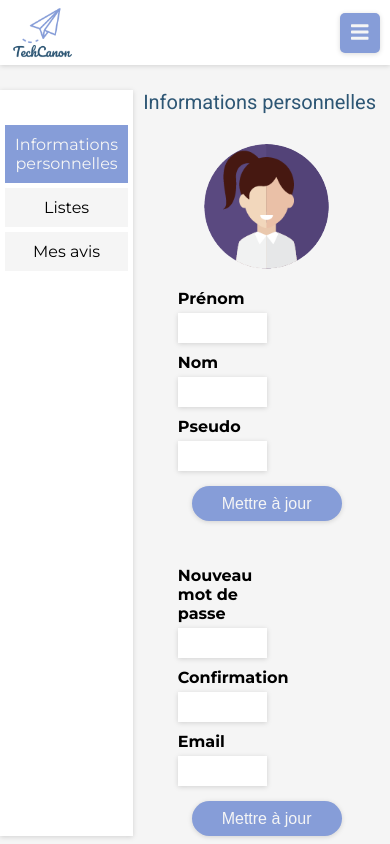
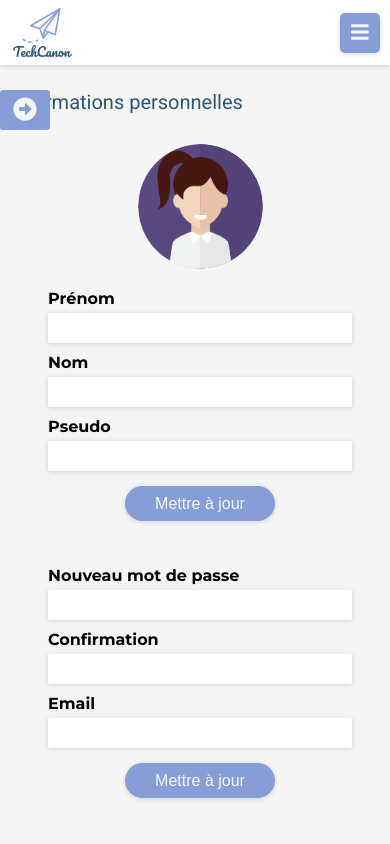
Before and after one commit to ele-cren/canon-tech, a React (Create React App) app in the folder client/: page /dashboard in a window 390 px wide. Built offline with nearby package versions, Linux system fonts and the light colour scheme.

Commit message:
responsive dasboard infos

```diff
--- /dev/null
+++ b/client/src/components/Dashboard/DashboardDisplayBtn.jsx
@@ -0,0 +1,13 @@
+import React from 'react'
+import { FontAwesomeIcon } from '@fortawesome/react-fontawesome'
+import { faArrowAltCircleRight, faArrowAltCircleLeft } from '@fortawesome/free-solid-svg-icons'
+
+const DashboardDisplayBtn = (props) => {
+  return (
+    <button onClick={() => props.setMenu(!props.isMenuOpened)} className="DashboardDisplayBtn__btn">
+      <FontAwesomeIcon icon={ props.isMenuOpened ? faArrowAltCircleLeft : faArrowAltCircleRight} />
+    </button>
+  )
+}
+
+export default DashboardDisplayBtn
--- a/client/src/containers/Dashboard/Dashboard.jsx
+++ b/client/src/containers/Dashboard/Dashboard.jsx
@@ -1,13 +1,45 @@
-import React, { useState } from 'react'
+import React, { useState, useEffect } from 'react'
 import DashboardNavMenu from '../../components/Dashboard/DashboardNavMenu'
 import DashboardInfos from './DashboardInfos'
+import DashboardDisplayBtn from '../../components/Dashboard/DashboardDisplayBtn'
 
 const Dashboard = () => {
-  const [selectedMenu, setMenu] = useState(1)
+  const [selectedMenu, setSelected] = useState(1)
+  const [width, setWidth] = useState(0)
+  const [isMobile, setMobile] = useState(false)
+  const [isMenuOpened, setMenu] = useState(false)
+
+  useEffect(() => {
+    updateWidth()
+    window.addEventListener('resize', updateWidth)
+    return () => {
+      window.removeEventListener('resize', updateWidth)
+    }
+  })
+
+  useEffect(() => {
+    if (width <= 800) {
+      if (!isMobile) {
+        setMobile(true)
+      }
+    } else {
+      if (isMobile) {
+        setMobile(false)
+      }
+      if (isMenuOpened) {
+        setMenu(false)
+      }
+    }
+  }, [isMobile, isMenuOpened, width])
+
+  const updateWidth = () => {
+    setWidth(window.innerWidth)
+  }
 
   return (
     <div className="Dashboard__container">
-      <DashboardNavMenu selectedMenu={selectedMenu} setMenu={setMenu} />
+      {isMobile ? <DashboardDisplayBtn isMenuOpened={isMenuOpened} setMenu={setMenu} /> : ''}
+      {(isMenuOpened && isMobile) || !isMobile ? <DashboardNavMenu selectedMenu={selectedMenu} setMenu={setSelected} /> : ''}
       {selectedMenu === 1 ? <DashboardInfos /> : ''}
     </div>
   )
--- /dev/null
+++ b/client/src/styles/components/Dashboard/_dashboardDisplayBtn.scss
@@ -0,0 +1,12 @@
+.DashboardDisplayBtn__btn {
+  position: fixed;
+  width: 50px;
+  height: 40px;
+  font-size: 24px;
+  background-color: $lightBlue1;
+  color: $lightGrey;
+  border: none;
+  border-radius: 3px;
+  margin: 0;
+  cursor: pointer;
+}
--- a/client/src/styles/components/Dashboard/_dashboardFormInfos.scss
+++ b/client/src/styles/components/Dashboard/_dashboardFormInfos.scss
@@ -42,3 +42,14 @@
     background-color: #607dcc;
   }
 }
+
+@media (max-width: 525px) {
+  .DashboardFormInfos__container {
+    flex-wrap: nowrap;
+    flex-direction: column !important;
+    align-items: center;
+  }
+  .DashboardFormInfos__input-bloc {
+    width: 100% !important;
+  }
+}
--- a/client/src/styles/components/Dashboard/_dashboardNavMenu.scss
+++ b/client/src/styles/components/Dashboard/_dashboardNavMenu.scss
@@ -20,3 +20,10 @@
     cursor: auto;
   }
 }
+
+@media (max-width: 800px) {
+  .DashboardNavMenu__container {
+    top: 130px;
+    position: fixed;
+  }
+}
--- a/client/src/styles/components/_all.scss
+++ b/client/src/styles/components/_all.scss
@@ -6,4 +6,5 @@
 @import './Auth/registerForm';
 @import "./Dashboard/dashboardNavMenu";
 @import "./Dashboard/dashboardInfosImage";
-@import "./Dashboard/dashboardFormInfos"
+@import "./Dashboard/dashboardFormInfos";
+@import "./Dashboard/dashboardDisplayBtn";
--- a/client/src/styles/containers/Dashboard/_dashboardInfos.scss
+++ b/client/src/styles/containers/Dashboard/_dashboardInfos.scss
@@ -1,7 +1,6 @@
 .DashboardInfos__container {
   flex-grow: 1;
   margin-left: 10px;
-  position: sticky;
   h2 {
     font-size: 20px;
     color: $blue2;
```
Also changed, not shown: 1 other file (tests, documents, lock files or other folders).
